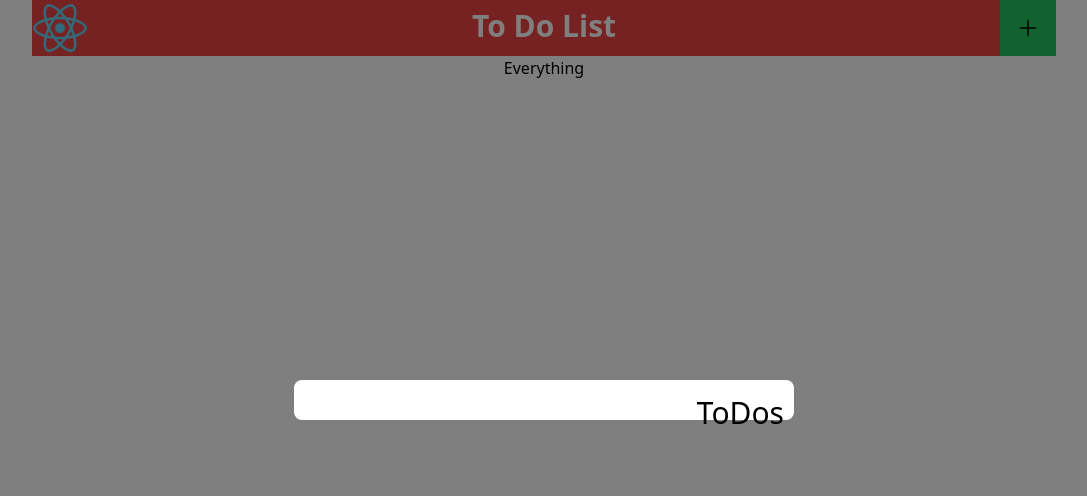
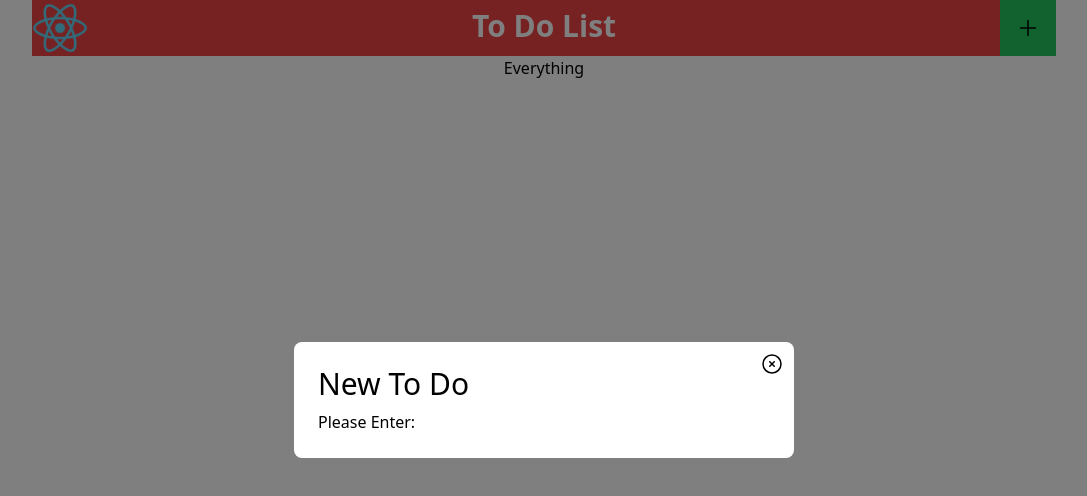
Before and after one commit to parkhurstcolin/discordClone, a React (Create React App) app in the folder client/: page / in a window 1280 px wide. Both pictures are taken after a click on the button 1124 px from the left and 28 px from the top of the page. Shown: the top 496 px of the page, without its empty margins (96-1183 px from the left). Built offline with nearby package versions, Linux system fonts and the light colour scheme.

Commit message:
Input fields added to Modal

```diff
--- a/client/src/Components/Modal/Modal.js
+++ b/client/src/Components/Modal/Modal.js
@@ -4,11 +4,25 @@ import "./Modal.css";
 function Modal({ onClose, children }) {
 
 	return (
-		<div className='modal-overlay' onClick={onClose}>
-			<div className='modal-content' onClick={(e) => e.stopPropagation()}>
-				<button className='close-button' onClick={onClose}>
-					{children}
+		<div className="modal-overlay" onClick={onClose}>
+			<div className="modal-content" onClick={(e) => e.stopPropagation()}>
+				<button className="close-button" onClick={onClose}>
+					<svg
+						xmlns="http://www.w3.org/2000/svg"
+						fill="none"
+						viewBox="0 0 24 24"
+						strokeWidth={1.5}
+						stroke="currentColor"
+						className="size-6"
+					>
+						<path
+							strokeLinecap="round"
+							strokeLinejoin="round"
+							d="m9.75 9.75 4.5 4.5m0-4.5-4.5 4.5M21 12a9 9 0 1 1-18 0 9 9 0 0 1 18 0Z"
+						/>
+					</svg>
 				</button>
+				{children}
 			</div>
 		</div>
 	);
--- a/client/src/Components/ToDos/ToDos.js
+++ b/client/src/Components/ToDos/ToDos.js
@@ -3,7 +3,14 @@ import React from "react";
 const ToDos = () => {
 	return (
 		<div>
-			<p>ToDos</p>
+			<h1 className="text-3xl m-0 p-1">New To Do</h1>
+			<div className="m-0 p-1">
+				<>
+					<label>Please Enter:</label>
+					<input></input>
+				</>
+				<></>
+			</div>
 		</div>
 	);
 };
```
